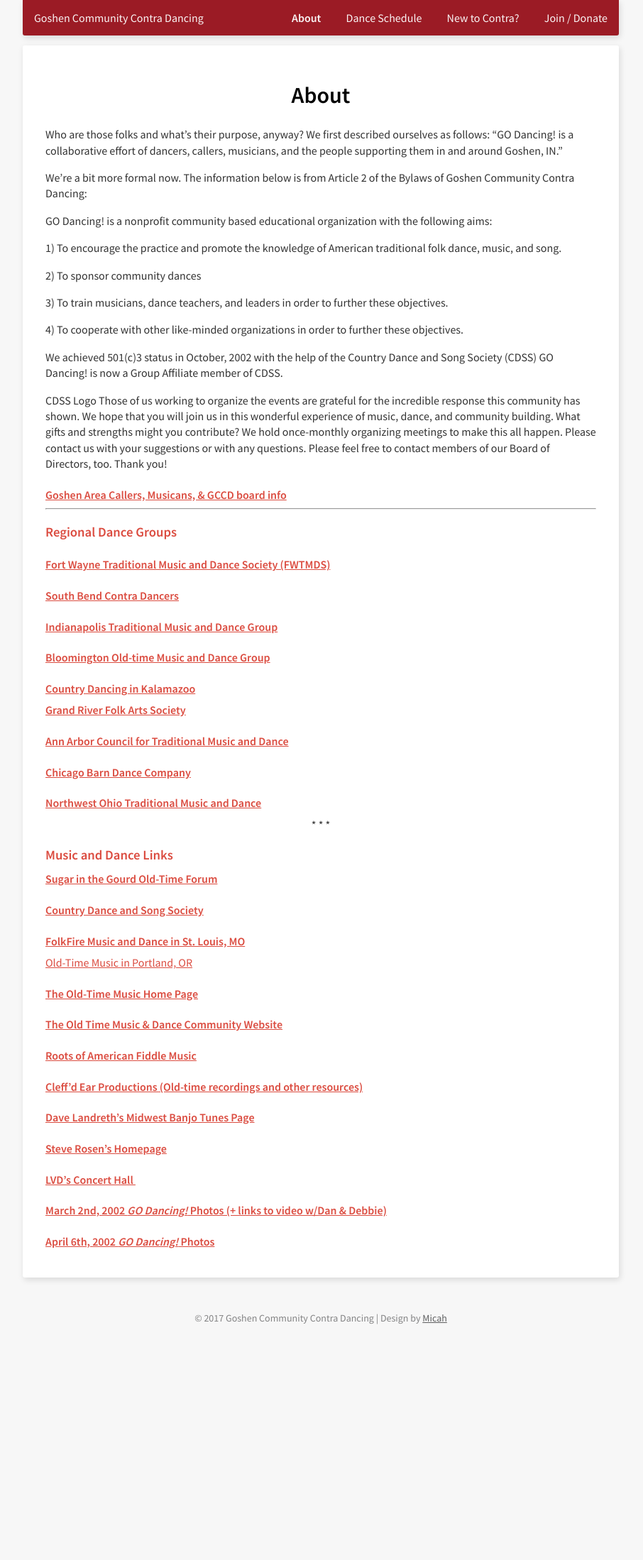
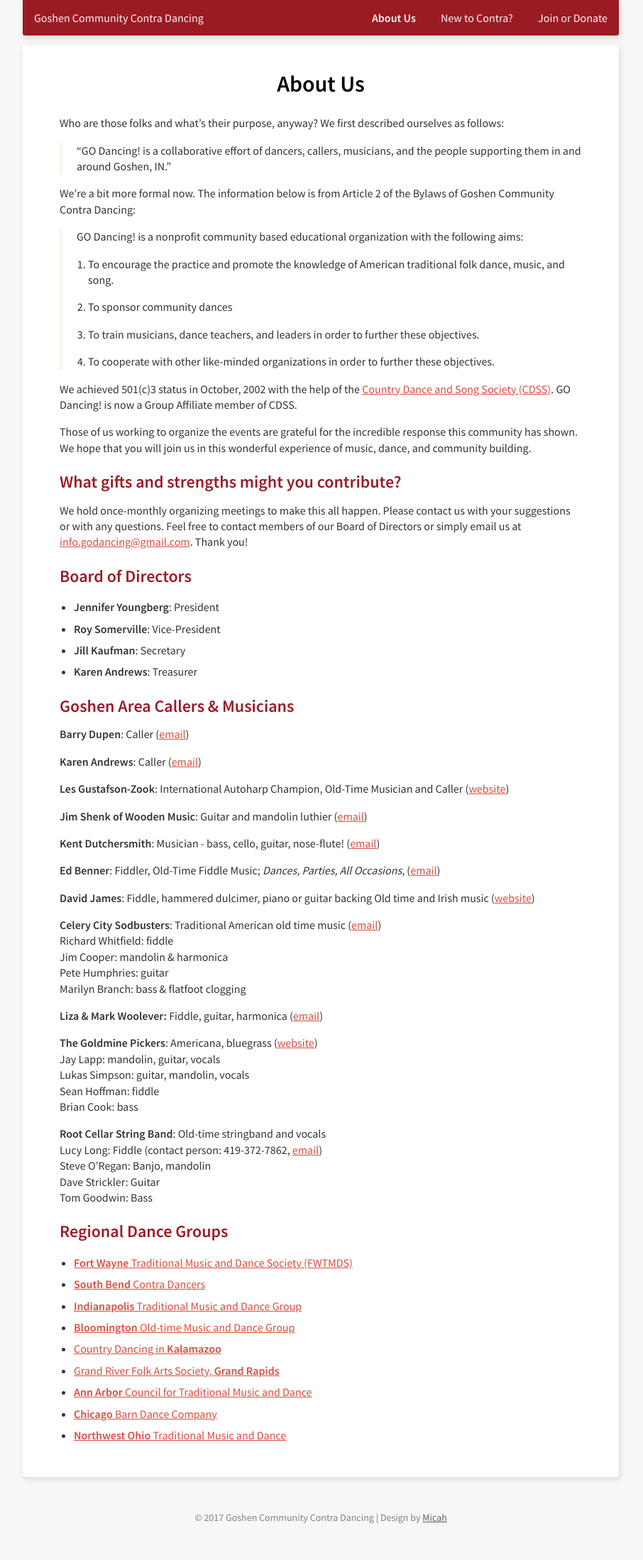
Before and after one commit to godancing/godancing.github.io, a Jekyll site: the page built from about.markdown, in a window 1280 px wide. Shown: the whole page at 71% size, without its empty margins (188-1094 px from the left). Built offline with Jekyll 4.4.1, drawn with Linux system fonts in a browser that asks for light colours; before the commit the page ends 1916 px from its top, so only the background shows below that.

Commit message:
Remove Dances page. Clean up About page and Join or Donate pages. Final design tweaks

```diff
--- a/_layouts/page.html
+++ b/_layouts/page.html
@@ -60,7 +60,7 @@
 		{% endif %}
 
 		<div class="centered-wrapper entry-wrapper">
-			<article class="entry ">
+			<article class="entry">
 				<h1>{{ page.title }}</h1>
 				{% if page.sideBar %}
 					<div class="pure-g">
@@ -72,7 +72,9 @@
 						</div>
 					</div>
 				{% else %}
-					{{ content }}
+					<div class="entry-content">
+						{{ content }}
+					</div>
 				{% endif %}
 			</article>
 		</div>
--- a/about.markdown
+++ b/about.markdown
@@ -1,83 +1,82 @@
 ---
-title: About
+title: About Us
 order: 2
 ---
 
-Who are those folks and what's their purpose, anyway?
-We first described ourselves as follows: "GO Dancing! is a collaborative effort of dancers, callers, musicians, and the people supporting them in and around Goshen, IN."
+Who are those folks and what's their purpose, anyway? We first described ourselves as follows:
+
+> "GO Dancing! is a collaborative effort of dancers, callers, musicians, and the people supporting them in and around Goshen, IN."
 
 We're a bit more formal now. The information below is from Article 2 of the Bylaws of Goshen Community Contra Dancing:
 
-GO Dancing! is a nonprofit community based educational organization with the following aims:
+> GO Dancing! is a nonprofit community based educational organization with the following aims:
+>
+> 1. To encourage the practice and promote the knowledge of American traditional folk dance, music, and song.
+>
+> 2. To sponsor community dances
+>
+> 3. To train musicians, dance teachers, and leaders in order to further these objectives.
+>
+> 4. To cooperate with other like-minded organizations in order to further these objectives.
 
-1) To encourage the practice and promote the knowledge of American traditional folk dance, music, and song.
+We achieved 501(c)3 status in October, 2002 with the help of the [Country Dance and Song Society (CDSS)](http://www.cdss.org/). GO Dancing! is now a Group Affiliate member of CDSS.
 
-2) To sponsor community dances
+Those of us working to organize the events are grateful for the incredible response this community has shown. We hope that you will join us in this wonderful experience of music, dance, and community building.
 
-3) To train musicians, dance teachers, and leaders in order to further these objectives.
+## What gifts and strengths might you contribute?
+We hold once-monthly organizing meetings to make this all happen. Please contact us with your suggestions or with any questions. Feel free to contact members of our Board of Directors or simply email us at [info.godancing@gmail.com](mailto:info.godancing@gmail.com). Thank you!
 
-4) To cooperate with other like-minded organizations in order to further these objectives.
+## Board of Directors
 
-We achieved 501(c)3 status in October, 2002 with the help of the Country Dance and Song Society (CDSS) GO Dancing! is now a Group Affiliate member of CDSS.
+* **Jennifer Youngberg**: President
+* **Roy Somerville**: Vice-President
+* **Jill Kaufman**: Secretary
+* **Karen Andrews**: Treasurer
 
-CDSS Logo
-Those of us working to organize the events are grateful for the incredible response this community has shown. We hope that you will join us in this wonderful experience of music, dance, and community building. What gifts and strengths might you contribute? We hold once-monthly organizing meetings to make this all happen. Please contact us with your suggestions or with any questions. Please feel free to contact members of our Board of Directors, too. Thank you!
+## Goshen Area Callers & Musicians
 
+**Barry Dupen**: Caller ([email](mailto:barry.dupen@gmail.com))
 
-#### [Goshen Area Callers, Musicans, & GCCD board info](GOTLinks.html)
+**Karen Andrews**: Caller ([email](mailto:kacog49@verizon.net))
 
-* * *
+**Les Gustafson-Zook**: International Autoharp Champion, Old-Time Musician and Caller ([website](http://gustafsonzook.com/))
 
-### Regional Dance Groups
+**Jim Shenk of Wooden Music**: Guitar and mandolin luthier ([email](mailto:jim.woodenmusic@gmail.com))
 
-#### [Fort Wayne Traditional Music and Dance Society (FWTMDS)](http://www.contrafortwayne.org)
+**Kent Dutchersmith**: Musician - bass, cello, guitar, nose-flute! ([email](mailto:dutchersmith@verizon.net))
 
-#### [South Bend Contra Dancers](http://www.sbcontras.org/)
+**Ed Benner**: Fiddler, Old-Time Fiddle Music; *Dances, Parties, All Occasions*, ([email](mailto:ebennr@earthlink.net))
 
-#### [Indianapolis Traditional Music and Dance Group](http://www.indycontra.org/)
+**David James**: Fiddle, hammered dulcimer, piano or guitar backing Old time and Irish music ([website](http://www.tiompanalley.com/index.htm))
 
-#### [Bloomington Old-time Music and Dance Group](http://bloomingtoncontra.org/)
+**Celery City Sodbusters**: Traditional American old time music ([email](mlbranch@yahoo.com))<br>
+Richard Whitfield: fiddle<br>
+Jim Cooper: mandolin & harmonica<br>
+Pete Humphries: guitar<br>
+Marilyn Branch: bass & flatfoot clogging<br>
 
-#### [Country Dancing in Kalamazoo](http://www.albion.edu/math/ram/cdk/)
+**Liza & Mark Woolever:** Fiddle, guitar, harmonica ([email](catwithafiddle@hotmail.com))
 
-[**Grand River Folk Arts Society**](http://www.grfolkarts.org/)
+**The Goldmine Pickers**: Americana, bluegrass ([website](http://www.goldminepickers.com/))<br>
+Jay Lapp: mandolin, guitar, vocals<br>
+Lukas Simpson: guitar, mandolin, vocals<br>
+Sean Hoffman: fiddle<br>
+Brian Cook: bass
 
-#### [Ann Arbor Council for Traditional Music and Dance](http://aactmad.org/)
+**Root Cellar String Band**: Old-time stringband and vocals <br>
+Lucy Long: Fiddle (contact person: 419-372-7862, [email](mailto:LucyL@bgsu.edu))<br>
+Steve O'Regan: Banjo, mandolin<br>
+Dave Strickler: Guitar<br>
+Tom Goodwin: Bass
 
-#### [Chicago Barn Dance Company](http://www.chicagobarndance.com/)
+## Regional Dance Groups
 
-#### [Northwest Ohio Traditional Music and Dance](http://www.notmad.org/)
-
-<center>
-
-* * *
-
-</center>
-
-### Music and Dance Links
-
-**[Sugar in the Gourd Old-Time Forum](http://forum.sugarinthegourd.com/index.php) **
-
-#### [Country Dance and Song Society](http://www.cdss.org/)
-
-#### [FolkFire Music and Dance in St. Louis, MO](http://www.FolkFire.org/)
-
-[Old-Time Music in Portland, OR](http://www.bubbaguitar.com/)
-
-#### [The Old-Time Music Home Page](http://www.oldtimemusic.com/)
-
-#### [The Old Time Music & Dance Community Website](http://oldtimemusicanddance.homestead.com/)
-
-#### [Roots of American Fiddle Music](http://www.1001tunes.com/)
-
-#### [Cleff'd Ear Productions (Old-time recordings and other resources)](mailto:cleffd_ear@yahoo.com)
-
-#### [Dave Landreth's Midwest Banjo Tunes Page](http://www.banjoboysbrain.com/)
-
-#### [Steve Rosen's Homepage](http://www.rosenbanjo.com/)
-
-#### [LVD's Concert Hall ](http://lvds.info/)
-
-#### [March 2nd, 2002 _GO Dancing!_ Photos (+ links to video w/Dan & Debbie)](/3-2-02.html)
-
-#### [April 6th, 2002 _GO Dancing!_ Photos](/4-6-02.html)
+* [**Fort Wayne** Traditional Music and Dance Society (FWTMDS)](http://www.contrafortwayne.org)
+* [**South Bend** Contra Dancers](http://www.sbcontras.org/)
+* [**Indianapolis** Traditional Music and Dance Group](http://www.indycontra.org/)
+* [**Bloomington** Old-time Music and Dance Group](http://bloomingtoncontra.org/)
+* [Country Dancing in **Kalamazoo**](http://www.albion.edu/math/ram/cdk/)
+* [Grand River Folk Arts Society, **Grand Rapids**](http://www.grfolkarts.org/)
+* [**Ann Arbor** Council for Traditional Music and Dance](http://aactmad.org/)
+* [**Chicago** Barn Dance Company](http://www.chicagobarndance.com/)
+* [**Northwest Ohio** Traditional Music and Dance](http://www.notmad.org/)
--- a/assets/css/style.css
+++ b/assets/css/style.css
@@ -61,14 +61,18 @@ main {
 	overflow: hidden;
 }
 h1 {
+	/* default font size for h1 in most browsers is 2em */
 	margin-top: 1.5em;
 	text-align: center;
 	color: black;
 }
-/*h1 {
-	margin-top: 1em;
-}*/
+@media (max-width: 479px) {
+	h1 {
+		font-size: 1.75em;
+	}
+}
 h2, h3, h4, h5 {
+	/* default font size for h2-h5 in most browsers is ~ 1.5em, 1.17em, 1.12em, .83em */
 	margin-bottom: .5em;
 }
 h2 {
@@ -82,6 +86,14 @@ p {
 }
 a {
 	color: var(--text-accent-light);
+}
+blockquote {
+	border-left: 4px solid var(--lightest-gray);
+	padding: 0 0 0 calc(1.5em - 4px);
+	margin: 0;
+}
+blockquote > ol, blockquote > ul {
+	padding-left: 1em;
 }
 .pure-button {
 	margin: .5em .25em .5em 0;
@@ -140,6 +152,10 @@ Entry (main page content)
 	/*border: 1px solid rgba(17, 18, 19, .075);*/
 	box-shadow: .1em .2em .5em rgba(17, 18, 19, .125);
 }
+.entry-content {
+	max-width: 46em;
+	margin: 0 auto 1em;
+}
 .entry ul {
 	padding-left: 1.25em;
 }
@@ -147,7 +163,7 @@ Entry (main page content)
 	margin-bottom: .5em;
 }
 .entry > h1:first-child {
-	margin-top: 1em;
+	margin-top: .5em;
 }
 .entry__sidebar {
 	/*margin-left: -1px;*/
@@ -226,6 +242,9 @@ Image Banner at top of homepage
 	display: inline-block;
 	margin-bottom: 0;
 	color: rgba(255, 255, 255, .9);
+}
+.has-banner .entry-wrapper {
+	margin-top: 0;
 }
 /* for tablet */
 @media (min-width: 480px) {
@@ -378,10 +397,10 @@ http://purecss.io/layouts/tucked-menu-vertical/
 Copyright notice in footer
 ------------------------------------------------ */
 .copyright {
+	font-size: 14px;
+	padding: 0 1em 3.5em;
 	text-align: center;
 	color: rgba(17, 18, 19, .5);
-	font-size: 14px;
-	margin-bottom: 48px;
 }
 .copyright a {
 	color: rgba(17, 18, 19, .66);
--- a/dances.markdown
+++ /dev/null
@@ -1,4 +0,0 @@
----
-title: Dance Schedule
-order: 2
----
```
Also changed, not shown: beginners.markdown (+8 -1 lines), join.markdown (+11 -12 lines).
